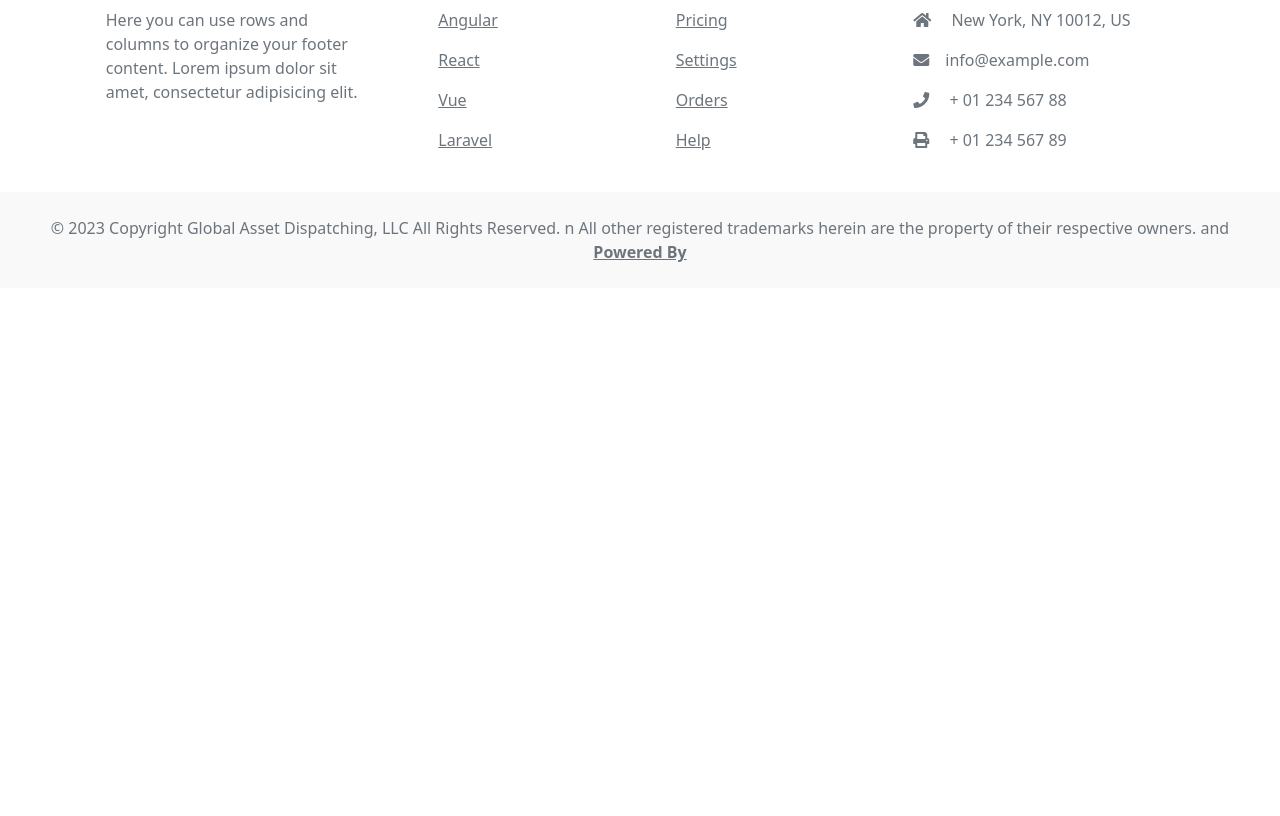
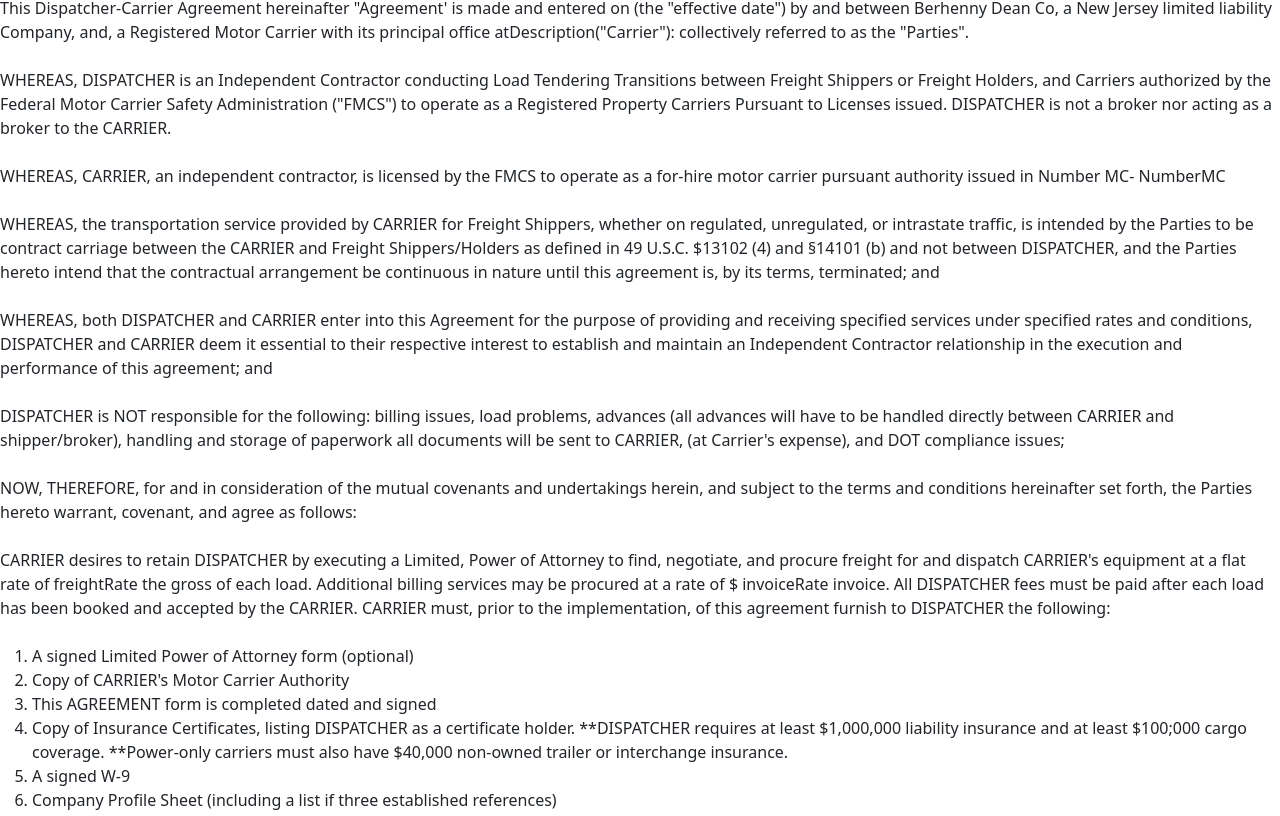
Before and after one commit to dagreatcode/GADZ, a React (Create React App) app in the folder client/: page /Agreed in a window 1280 px wide. Shown: the part 266-1082 px from the top of the page. Before the commit the page ends 800 px from the top, so only its background shows below. Built offline with nearby package versions, Linux system fonts and the light colour scheme.

Commit message:
updating the view page

```diff
--- a/client/src/App.tsx
+++ b/client/src/App.tsx
@@ -21,6 +21,7 @@
 import RoadFreight from "./containers/AboutUs/globalassetdispatching/RoadFreight/RoadFreight";
 import Admin from "./containers/Admin/Admin";
 import Agreements from "./containers/Admin/Agreements/Agreements";
+import Agreed from "./containers/Admin/Agreements/Agreed/Agreed";
 import B2BMessages from "./containers/Admin/B2BMessages/B2BMessages";
 import Dash from "./containers/Admin/Dash/Dash";
 import PrintOut from "./containers/Admin/PrintOut/PrintOut";
@@ -77,6 +78,7 @@
         <Route path="/Consultation" element={<Consultation />} />
         <Route path="/DispatchAgreement" element={<DispatchAgreement />} />
         <Route path="/Agreement" element={<Agreement />} />
+        <Route path="/Agreed" element={<Agreed />} />
         <Route path="/RoadFreight" element={<RoadFreight />} />
         <Route path="/Admin" element={<Admin />} />
         <Route path="/Agreements" element={<Agreements />} />
--- /dev/null
+++ b/client/src/containers/Admin/Agreements/Agreed/Agreed.tsx
@@ -0,0 +1,156 @@
+import React from "react";
+// import PropTypes from 'prop-types'
+
+const Agreed = () => {
+  return (
+    <>
+      <form>
+        <h1>An agreement will show here soon. Stay tuned!</h1>
+        {/* Create a PDF to send to the admin email after customer fills it out */}
+        <div>Agreement</div>
+        <br />
+        Email Address:
+        <br />
+        <br />
+        <br />
+        This Dispatcher-Carrier Agreement hereinafter "Agreement' is made and
+        entered on (the "effective date") by and between Berhenny Dean Co, a New
+        Jersey limited liability Company, and, a Registered Motor Carrier with
+        its principal office at
+        {"Description"}
+        ("Carrier"): collectively referred to as the "Parties". <br />
+        <br />
+        WHEREAS, DISPATCHER is an Independent Contractor conducting Load
+        Tendering Transitions between Freight Shippers or Freight Holders, and
+        Carriers authorized by the Federal Motor Carrier Safety Administration
+        ("FMCS") to operate as a Registered Property Carriers Pursuant to
+        Licenses issued. DISPATCHER is not a broker nor acting as a broker to
+        the CARRIER. <br />
+        <br />
+        WHEREAS, CARRIER, an independent contractor, is licensed by the FMCS to
+        operate as a for-hire motor carrier pursuant authority issued in Number
+        MC-
+        {" NumberMC "}
+        <br />
+        <br />
+        WHEREAS, the transportation service provided by CARRIER for Freight
+        Shippers, whether on regulated, unregulated, or intrastate traffic, is
+        intended by the Parties to be contract carriage between the CARRIER and
+        Freight Shippers/Holders as defined in 49 U.S.C. $13102 (4) and §14101
+        (b) and not between DISPATCHER, and the Parties hereto intend that the
+        contractual arrangement be continuous in nature until this agreement is,
+        by its terms, terminated; and <br />
+        <br />
+        WHEREAS, both DISPATCHER and CARRIER enter into this Agreement for the
+        purpose of providing and receiving specified services under specified
+        rates and conditions, DISPATCHER and CARRIER deem it essential to their
+        respective interest to establish and maintain an Independent Contractor
+        relationship in the execution and performance of this agreement; and{" "}
+        <br />
+        <br />
+        DISPATCHER is NOT responsible for the following: billing issues, load
+        problems, advances (all advances will have to be handled directly
+        between CARRIER and shipper/broker), handling and storage of paperwork
+        all documents will be sent to CARRIER, (at Carrier's expense), and DOT
+        compliance issues; <br />
+        <br />
+        NOW, THEREFORE, for and in consideration of the mutual covenants and
+        undertakings herein, and subject to the terms and conditions hereinafter
+        set forth, the Parties hereto warrant, covenant, and agree as follows:{" "}
+        <br />
+        <br />
+        CARRIER desires to retain DISPATCHER by executing a Limited, Power of
+        Attorney to find, negotiate, and procure freight for and dispatch
+        CARRIER's equipment at a flat rate of {" freightRate "}
+        the gross of each load. Additional billing services may be procured at a
+        rate of ${" invoiceRate "}
+        invoice. All DISPATCHER fees must be paid after each load has been
+        booked and accepted by the CARRIER. CARRIER must, prior to the
+        implementation, of this agreement furnish to DISPATCHER the following:{" "}
+        <br />
+        <br />
+        <ol>
+          <li>A signed Limited Power of Attorney form (optional)</li>
+          <li>Copy of CARRIER's Motor Carrier Authority</li>
+          <li>This AGREEMENT form is completed dated and signed</li>
+          <li>
+            Copy of Insurance Certificates, listing DISPATCHER as a certificate
+            holder. **DISPATCHER requires at least $1,000,000 liability
+            insurance and at least $100;000 cargo coverage. **Power-only
+            carriers must also have $40,000 non-owned trailer or interchange
+            insurance.
+          </li>
+          <li>A signed W-9 </li>
+          <li>
+            Company Profile Sheet (including a list if three established
+            references)
+          </li>
+          <li>
+            Cell phone or contact phone number and name of main company contact
+          </li>
+        </ol>
+        <br />
+        <br />
+        <br />
+        {/* <br />
+        Email Address:
+        <br />
+        <input type="email" name="email" required />
+        <br />
+        <select name="gender">
+          <option value="male">Male</option>
+          <option value="female">Female</option>
+          <option value="other">Other</option>
+        </select>
+        <br />
+        <input type="checkbox" id="agree" name="agree" required /><br/>*/}
+        <label htmlFor="agree">Company (DISPATCH)</label>
+        <br />
+        {/* The API methods are mostly just wrappers around signature_pad's API. on() and off() will, in addition, bind/unbind the window resize event handler.
+        getCanvas(), getTrimmedCanvas(), and getSignaturePad() are new. */}
+        {/* getTrimmedCanvas(): canvas, creates a copy of the canvas and returns a trimmed version of it, with all whitespace removed.
+        getSignaturePad(): SignaturePad, returns the underlying SignaturePad reference. */}
+        <br />
+        {"Company"}
+        <br />
+        <label htmlFor="agree">Authorized Signature</label>
+        <br />
+        {"Sig Image"}
+        <br />
+        <label htmlFor="agree">Printed Name/Title</label>
+        <br />
+        {"Sig Image"}
+        <br />
+        <label htmlFor="agree">Date</label>
+        <br />
+        <input type="date" name="dob" /> <br />
+        <br />
+        <br /> <br />
+        <label htmlFor="agree">Company (CARRIER)</label>
+        <br />
+       {" Company "}
+        <label htmlFor="agree">Authorized Signature</label>
+        <br />
+        {"Sig Image"}
+        <br />
+        <label htmlFor="agree">Printed Name/Title</label>
+        <br />
+        {"Sig Image"}
+        <br />
+        <label htmlFor="agree">Date</label>
+        <br />
+        {"date"} <br />
+        <br />
+        {/* https://github.com/agilgur5/react-signature-canvas/blob/gh-pages/example/app.js */}
+        <br />
+        {"Next or GoBack"}
+      </form>
+    </>
+  );
+};
+
+// Agreed.propTypes = {
+
+// }
+
+export default Agreed;
--- a/client/src/containers/Admin/Agreements/Agreements.tsx
+++ b/client/src/containers/Admin/Agreements/Agreements.tsx
@@ -1,6 +1,7 @@
 // import { Axios } from "axios";
 import React, { useEffect, useState } from "react";
 // import PropTypes from 'prop-types'
+// import axios from "axios";
 
 const Agreements = () => {
   //   const url = "/api/agreement/create"
@@ -38,6 +39,14 @@
     console.log("agreed");
   };
 
+  const handleID = (e:any )=>{
+    console.log("Do Something")
+    // const id = e.target.value;
+    console.log(e.target.value)
+    // axios.get(`/api/agreement/agreed/:${id}`)
+     window.location.href=`/agreed`;
+  }
+
   return agreement ? (
     <div className="container">
       <h1>Show Agreements</h1>
@@ -61,7 +70,7 @@
             <tr key={i}>
               <td>
                 {" "}
-                <input type="submit" value="View" />
+                <input onClick={handleID} type="submit" value={`${r.id}`} />
               </td>
               {/* <td>{r.id}</td> */}
               <td>{r.email}</td>
@@ -72,7 +81,6 @@
               <td>{r.invoiceRate}</td>
               <td>{r.company}</td>
               <td>{r.signature}</td>
-              <br />
               {/* <td>{r}</td> */}
             </tr>
           ))}
```
Also changed, not shown: 2 other files (tests, documents, lock files or other folders).
